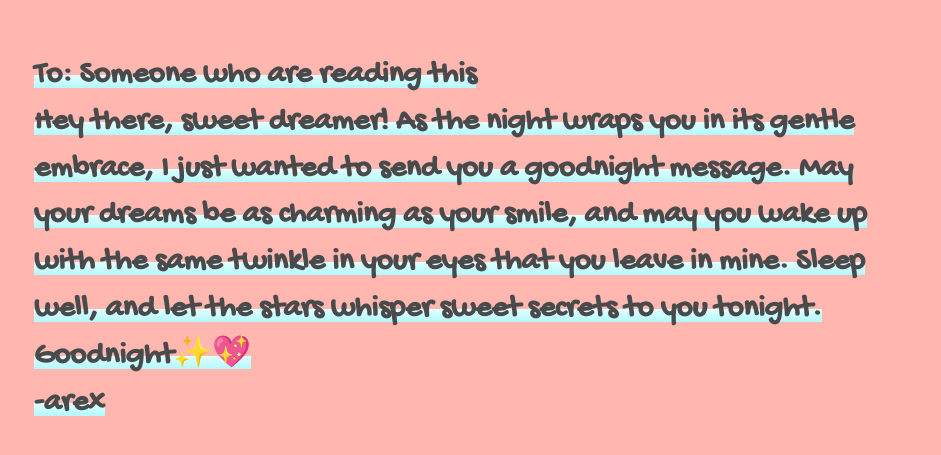
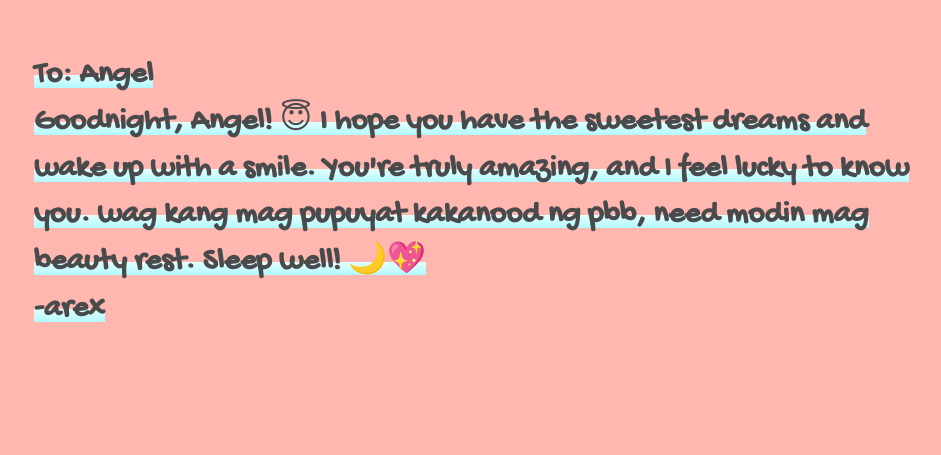
Before and after one commit to arex20/for-you, a plain HTML site: page index.html in a window 1280 px wide. Shown: the part 275-730 px from the top of the page, without its empty margins (166-1107 px from the left). Drawn offline with Linux system fonts and the light colour scheme.

Commit message:
Update index.html

```diff
--- a/index.html
+++ b/index.html
@@ -7,6 +7,6 @@
 
 </head>
 <body>
-<h2>To: Someone who are reading this <br>Hey there, sweet dreamer! As the night wraps you in its gentle embrace, I just wanted to send you a goodnight message. May your dreams be as charming as your smile, and may you wake up with the same twinkle in your eyes that you leave in mine. Sleep well, and let the stars whisper sweet secrets to you tonight. Goodnight✨💖<br> -arex</h2>
+<h2>To: Angel <br>Goodnight, Angel! 😇 I hope you have the sweetest dreams and wake up with a smile. You're truly amazing, and I feel lucky to know you. wag kang mag pupuyat kakanood ng pbb, need modin mag beauty rest. Sleep well! 🌙💖<br> -arex</h2>
 </body>
 </head>
```
